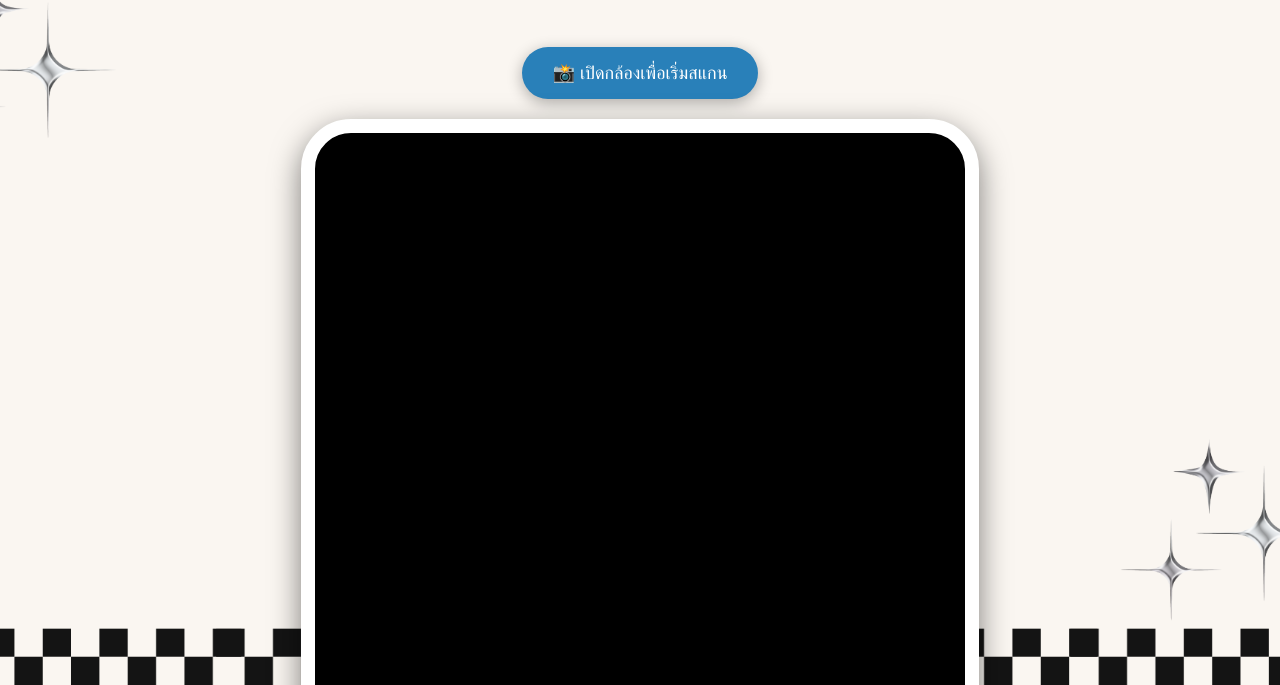
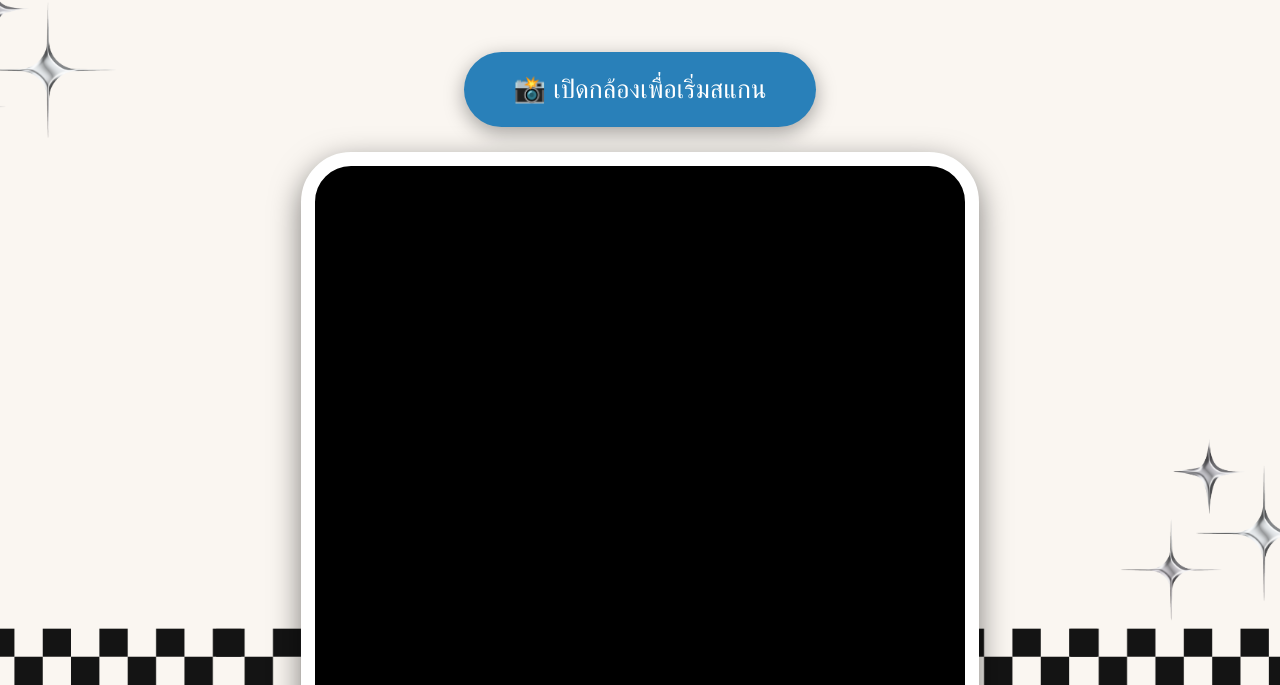
Before and after one commit to chawannnxx/mask-detection, a plain HTML site: page index.html in a window 1280 px wide. Shown: the part 115-800 px from the top of the page. Drawn offline with Linux system fonts and the light colour scheme.

Commit message:
Update index.html

```diff
--- a/index.html
+++ b/index.html
@@ -34,14 +34,18 @@
     background-color: #2980b9;
     color: white;
     border: none;
-            padding: 15px 30px;
-            font-size: 18px;
-            border-radius: 50px;
+
+    /* 🔥 ขยายขนาด */
+    padding: 22px 50px;
+    font-size: 26px;
+
+    border-radius: 60px;
     cursor: pointer;
-            box-shadow: 0 4px 15px rgba(0,0,0,0.3);
-            margin: 20px 0;
-            transition: 0.3s;
+    box-shadow: 0 6px 20px rgba(0,0,0,0.35);
+    margin: 25px 0;
+    transition: all 0.25s ease;
 }
+
 
        #webcam-container {
     width: min(90vw, 650px);
```
Lines whose indentation alone changed are shown as unchanged.
